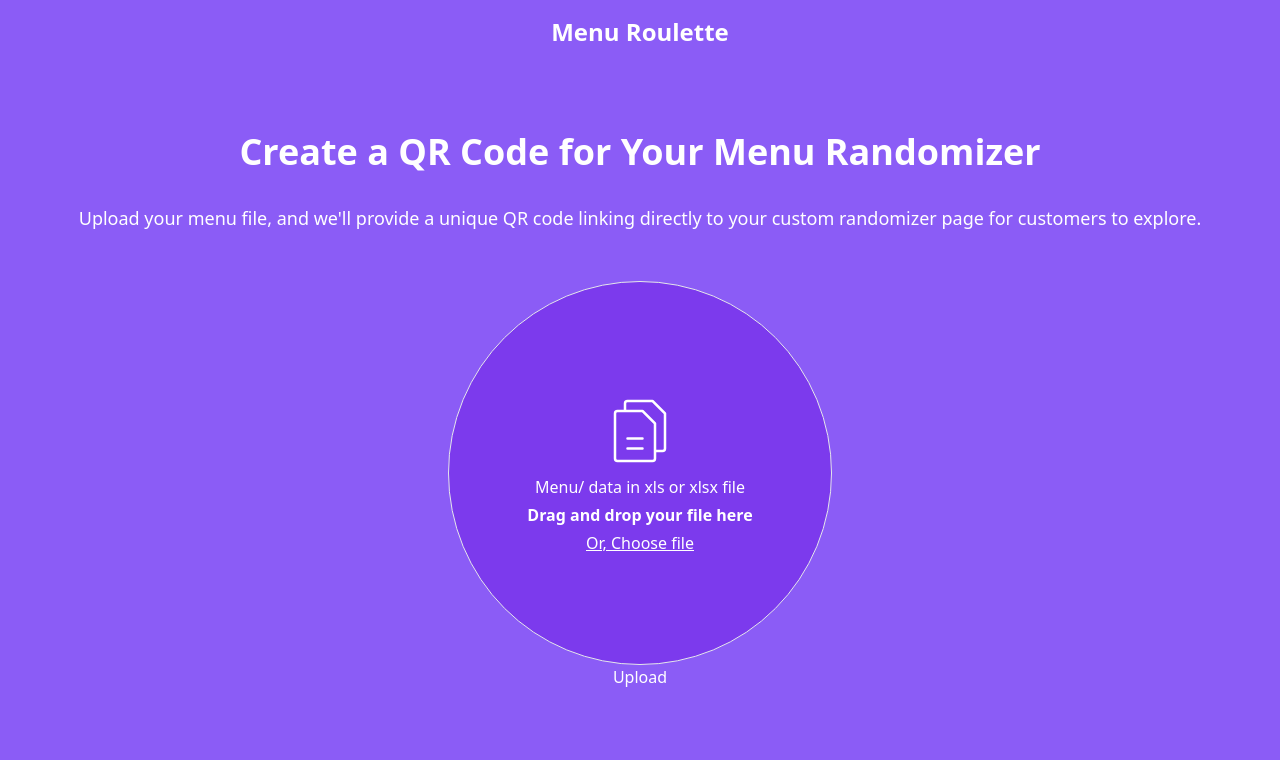
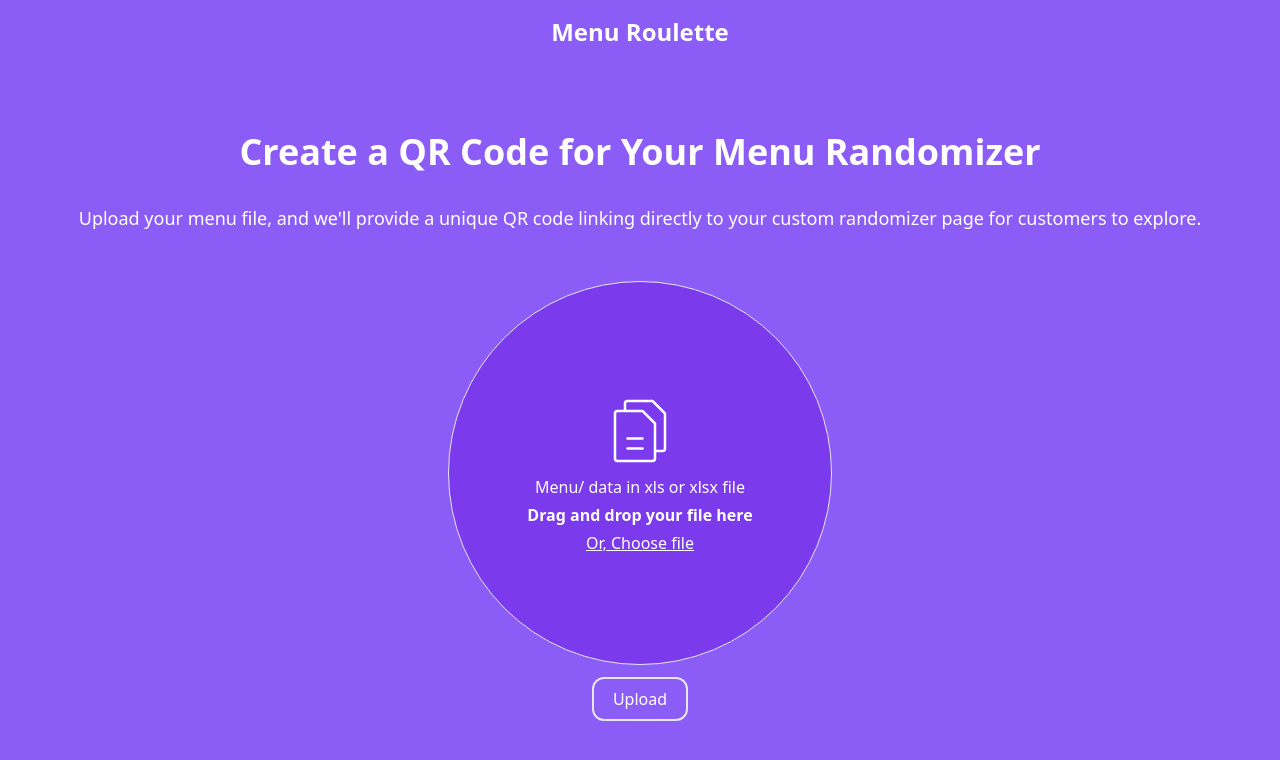
Before and after one commit to JosueSalazaku/random-generator, a Svelte app in the folder client/: page / in a window 1280 px wide. Shown: the top 760 px of the page. Built offline with nearby package versions, Linux system fonts and the light colour scheme.

Commit message:
Refactor FileImport component layout: enhance structure and styling for improved user experience

```diff
--- a/client/src/components/FileImport.svelte
+++ b/client/src/components/FileImport.svelte
@@ -77,13 +77,14 @@
     }
     </script>
 
+    <main class="flex flex-col items-center justify-center gap-3 w-96 ">
         <section
             role="region"
             on:dragover={handleDragOver}
             on:dragleave={handleDragLeave}
             on:drop={handleDrop}
             class:bg-violet-700={dragActive}
-      class="flex flex-col items-center justify-center gap-1 border rounded-full bg-violet-600 w-96 h-96 hover:border-violet-800 hover:border-4"
+            class="flex flex-col items-center justify-center gap-1 transition border rounded-full bg-violet-600 w-96 h-96 hover:bg-violet-800 hover:border-4 delay-2000"
         >
             <svg
                 fill="#ffff"
@@ -117,4 +118,5 @@
                 <h1 class="font-bold">{file.name}</h1>
             {/if}
         </section>
-    <button on:click={HanleFileUpload} aria-label="Upload File">Upload</button>
+        <button on:click={HanleFileUpload} aria-label="Upload File" class="self-center w-24 px-4 py-2 transition border-2 rounded-xl hover:bg-violet-600 delay-2000">Upload</button>
+    </main>
```
Lines whose indentation alone changed are shown as unchanged.
